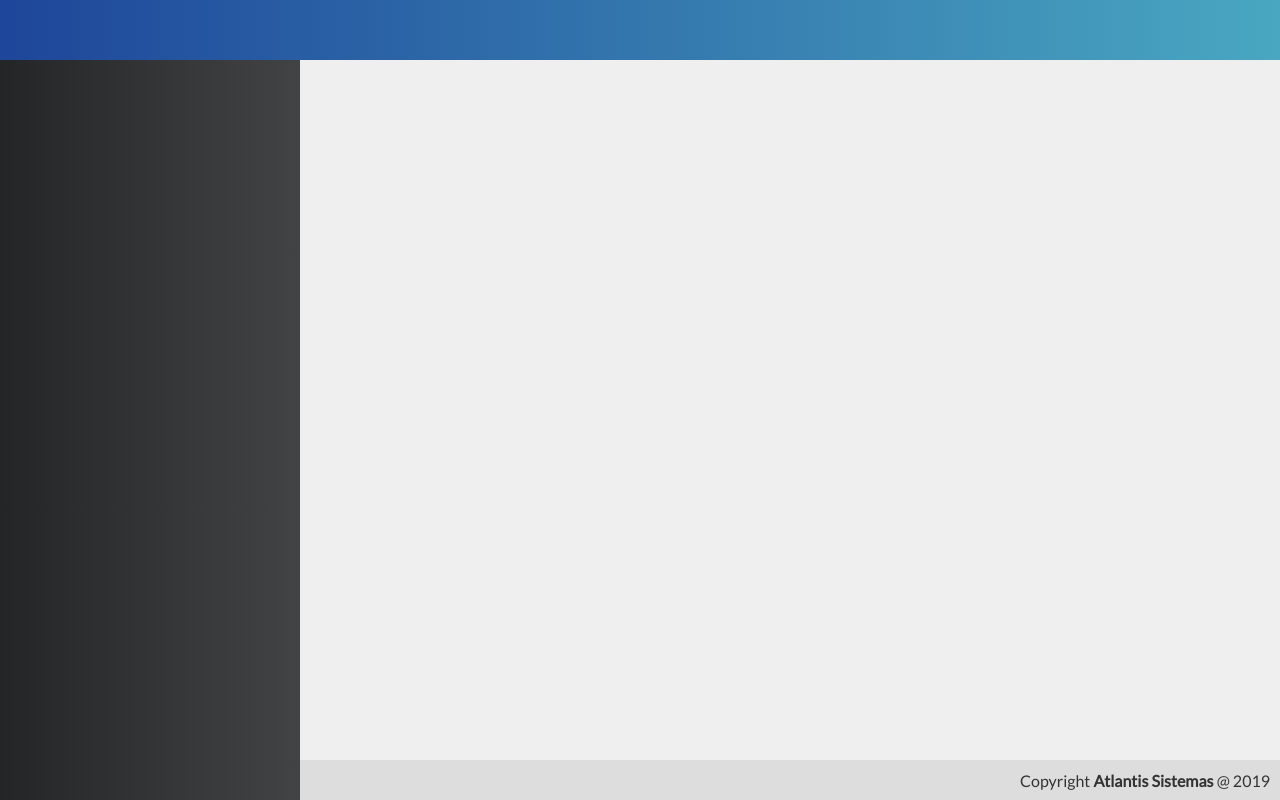
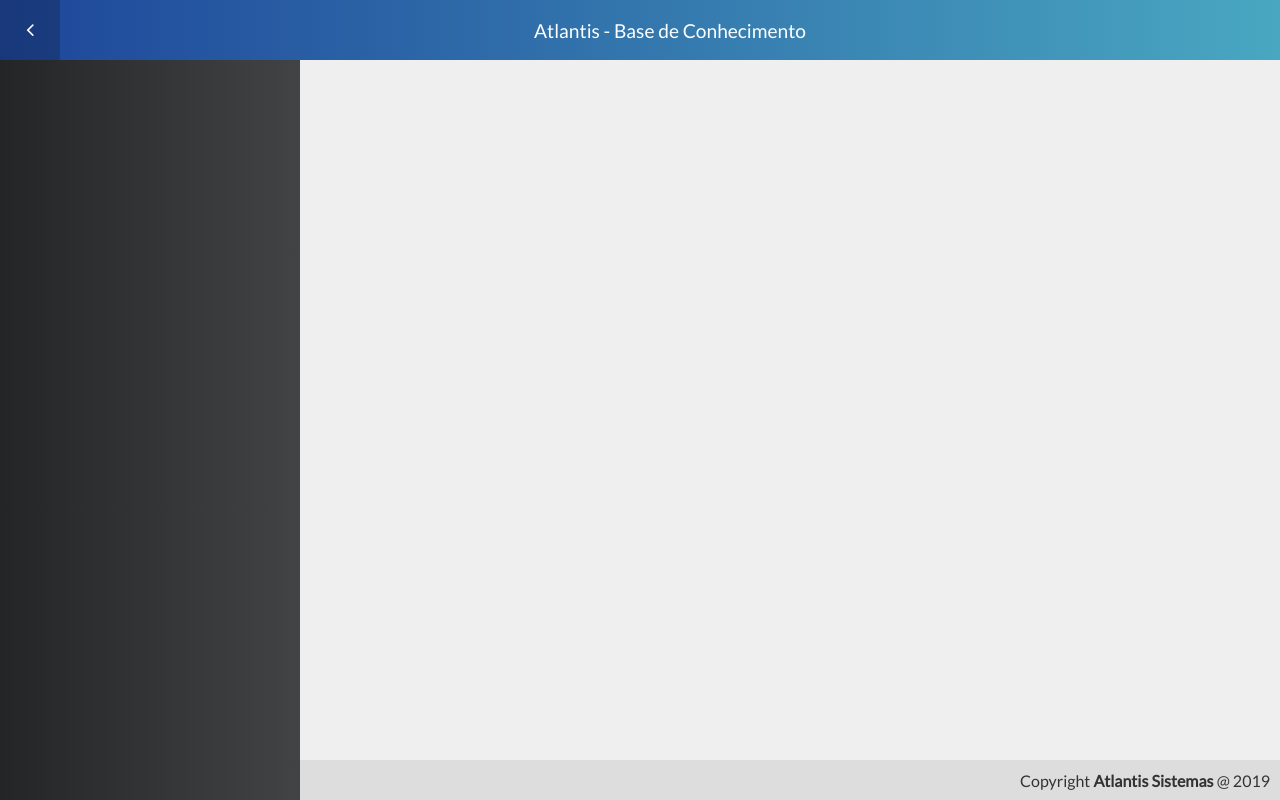
Before and after one commit to ronaldofjc/knowledge-base, a Vue app in the folder frontend/: page / in a window 1280 px wide. Built offline with nearby package versions, Linux system fonts and the light colour scheme.

Commit message:
Component Header

```diff
--- a/frontend/src/App.vue
+++ b/frontend/src/App.vue
@@ -1,6 +1,6 @@
 <template>
   <div id="app">
-    <Header/>
+    <Header title="Atlantis - Base de Conhecimento" :hideToogle="false"/>
     <Menu/>
     <Content/>
     <Footer/>
@@ -41,4 +41,25 @@
     "menu content"
     "menu footer";
 }
+
+.title a {
+  color: #fff;
+  text-decoration: none;
+}
+
+header.header > a.toogle {
+  width: 60px;
+  height: 100%;
+  color: #fff;
+  justify-self: flex-start;
+  text-decoration: none;
+
+  display: flex;
+  justify-content: center;
+  align-items: center;
+}
+
+header.header > a.toogle:hover {
+  background-color: rgba(0, 0, 0, 0.2);
+}
 </style>
--- a/frontend/src/components/template/Header.vue
+++ b/frontend/src/components/template/Header.vue
@@ -1,10 +1,27 @@
 <template>
-  <header class="header"></header>
+  <header class="header">
+    <a class="toogle" @click="toogleMenu" v-if="!hideToogle">
+      <i class="fa fa-lg" :class="icon"></i>
+    </a>
+    <h1 class="title">{{ title }}</h1>
+  </header>
 </template>
 
 <script>
 export default {
-  name: "Header"
+  name: "Header",
+  props: {
+    title: String,
+    hideToogle: Boolean
+  },
+  computed: {
+    icon() {
+      return "fa-angle-left";
+    }
+  },
+  methods: {
+    toogleMenu() {}
+  }
 };
 </script>
 
@@ -17,4 +34,12 @@
   justify-content: center;
   align-items: center;
 }
+
+.title {
+  font-size: 1.2rem;
+  color: #fff;
+  font-weight: 100;
+  flex-grow: 1;
+  text-align: center;
+}
 </style>
```
Also changed, not shown: frontend/src/main.js (+5 -4 lines).
